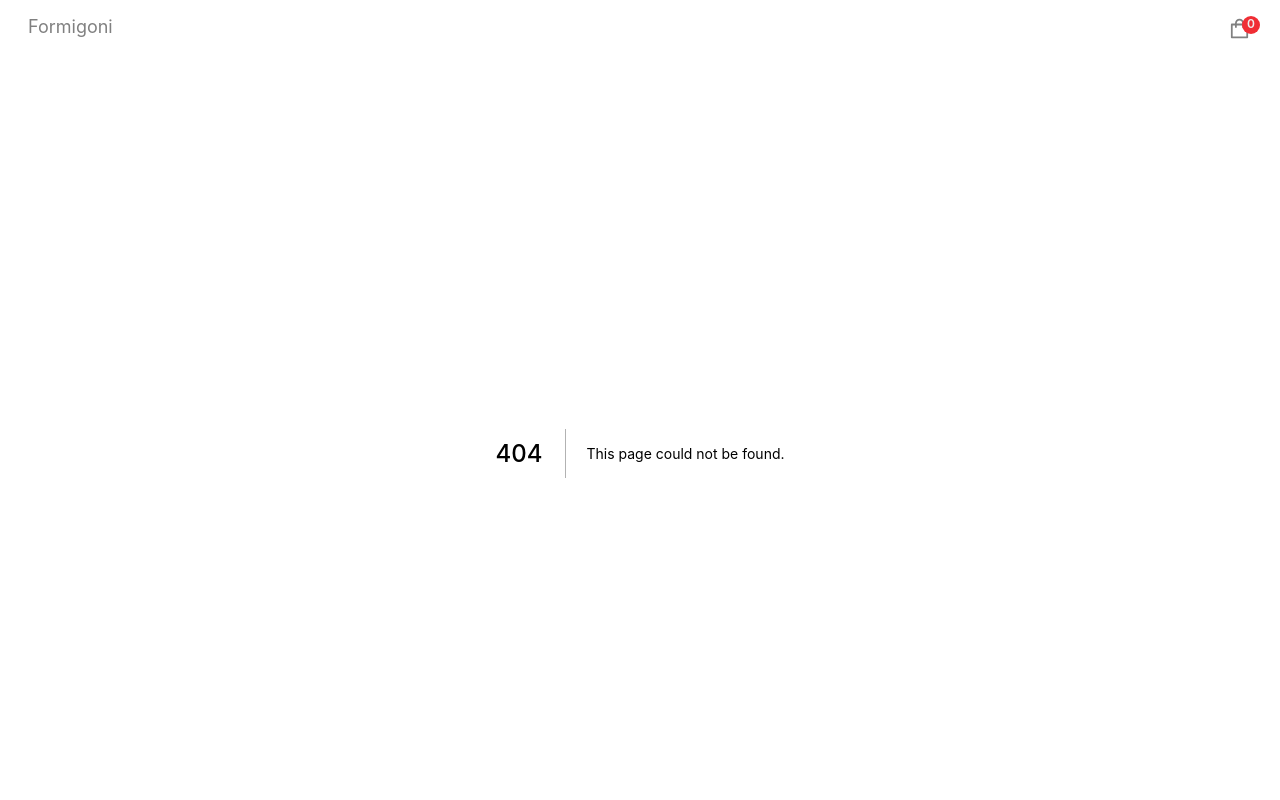
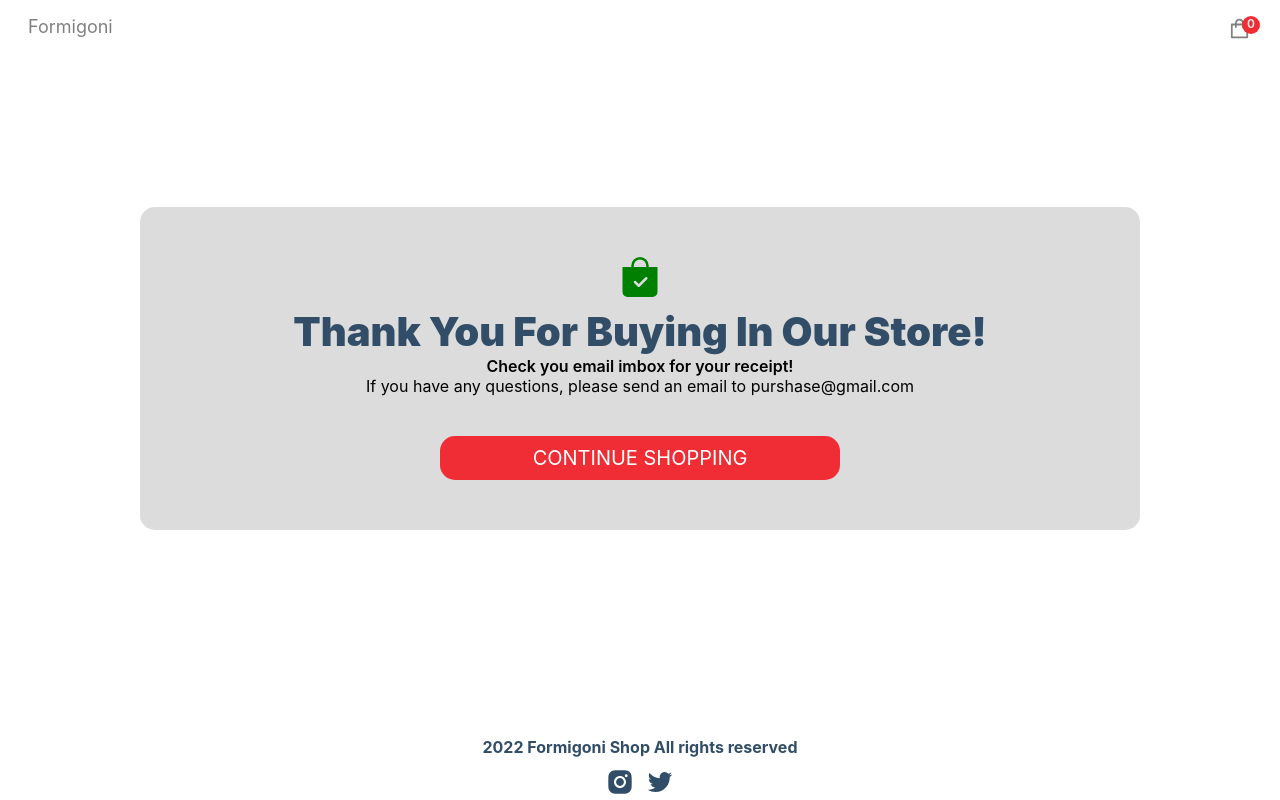
Before and after one commit to GabrielFormigoni/Ecommerce_nextjs, a Next.js app: page /success in a window 1280 px wide. Before the commit this address had no page. Shown: the top 800 px of the page. Built offline with nearby package versions, Linux system fonts and the light colour scheme.

Commit message:
Adicionando página mostrada quando a compra é realizada com sucesso

```diff
--- /dev/null
+++ b/pages/success.js
@@ -0,0 +1,32 @@
+import React from "react";
+import { BsBagCheckFill } from "react-icons/bs";
+import Link from "next/link";
+
+import { useStateContext } from "../context/StateContext";
+
+const success = () => {
+  return (
+    <div className="success-wrapper">
+      <div className="success">
+        <p className="icon">
+          <BsBagCheckFill />
+        </p>
+        <h2>Thank you for buying in our store!</h2>
+        <p className="email-msg">Check you email imbox for your receipt!</p>
+        <p>
+          If you have any questions, please send an email to{" "}
+          <a className="email" href="mailto:purshase@gmail.com">
+            purshase@gmail.com
+          </a>
+        </p>
+        <Link href="/">
+          <button className="btn" width="300px">
+            Continue Shopping
+          </button>
+        </Link>
+      </div>
+    </div>
+  );
+};
+
+export default success;
--- a/styles/globals.css
+++ b/styles/globals.css
@@ -676,12 +676,13 @@ span.text-red {
   }
   .cart-heading {
     margin-top: 35px;
+    padding-left: 20px;
   }
   .product-container {
     margin-top: 10px;
   }
   .product {
-    padding: 20px 5px;
+    padding: 20px 25px;
   }
   .product .cart-product-image {
     width: 25%;
```
